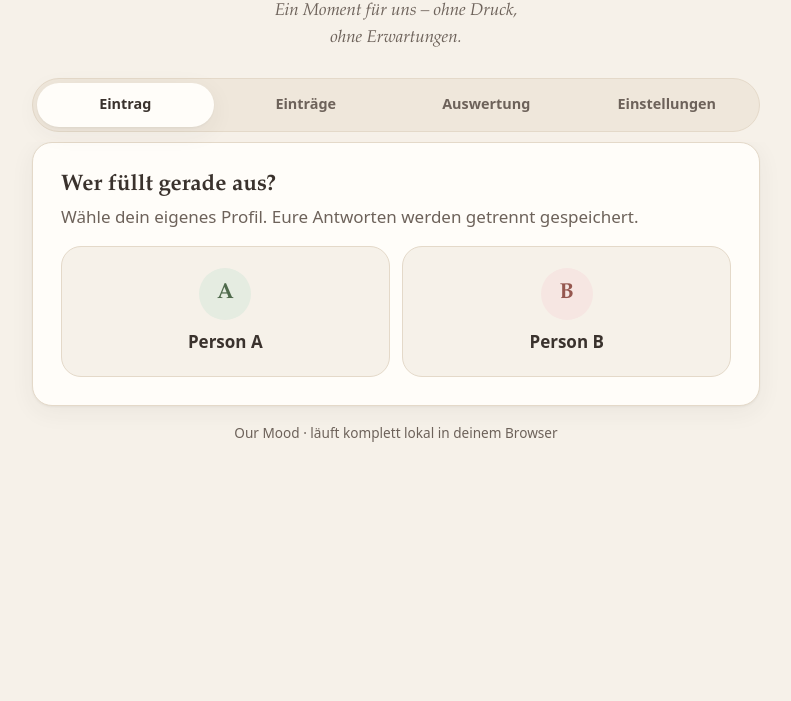
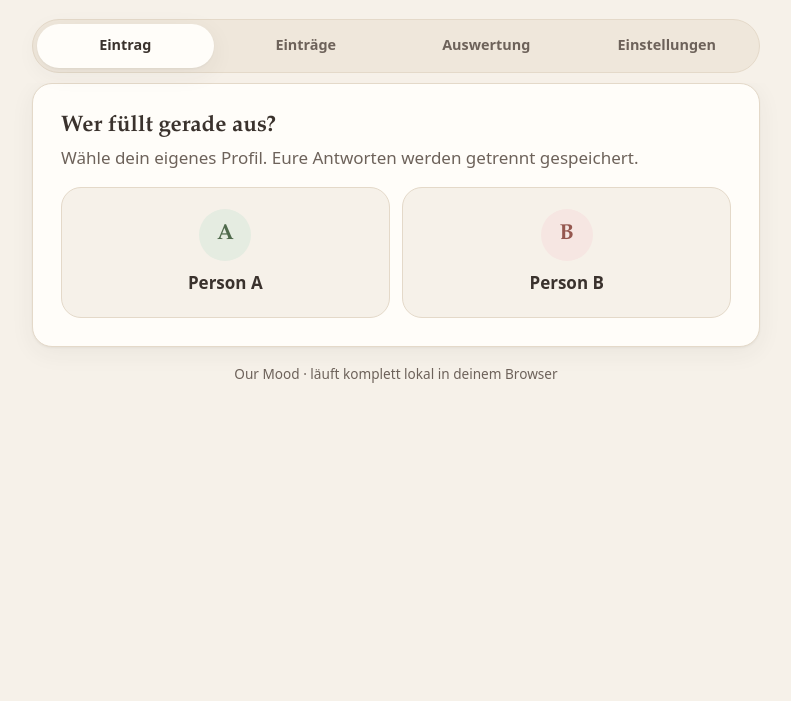
Before and after one commit to lukasnews/moodtracker, a plain HTML site: page index.html in a window 1280 px wide. Shown: the part 99-800 px from the top of the page, without its empty margins (244-1035 px from the left). Drawn offline with Linux system fonts and the light colour scheme.

Commit message:
Aktualisieren von index.html

```diff
--- a/index.html
+++ b/index.html
@@ -422,7 +422,6 @@ footer.app-footer { text-align: center; color: var(--text-muted); font-size: .85
 
 <header class="app-header container">
   <h1 class="app-title">Our Mood</h1>
-  <p class="app-subtitle">Ein Moment für uns – ohne Druck, ohne Erwartungen.</p>
 </header>
 
 <nav class="main-nav" aria-label="Hauptnavigation">
```
